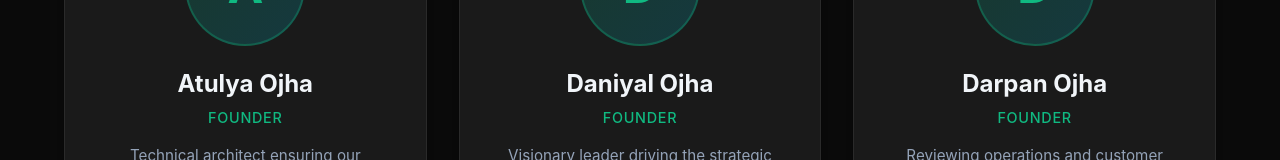
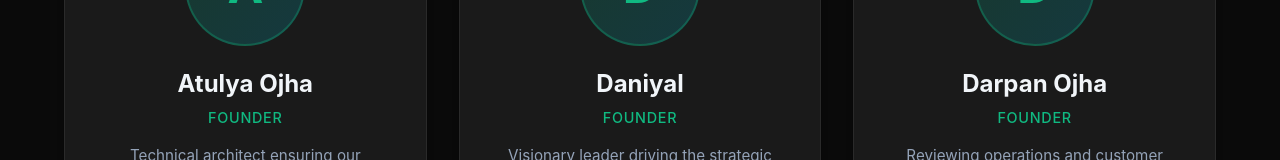
Before and after one commit to tejasdiscord12-collab/final-website, a React (Vite) app: page / in a window 1280 px wide. Shown: the part 4584-4744 px from the top of the page. Built offline with nearby package versions, Linux system fonts and the light colour scheme.

Commit message:
Update Daniyal's name in Team component

```diff
--- a/src/components/Team.jsx
+++ b/src/components/Team.jsx
@@ -94,7 +94,7 @@ const teamMembers = [
     bio: "Technical architect ensuring our infrastructure is robust, scalable, and cutting-edge."
   },
   {
-    name: "Daniyal Ojha",
+    name: "Daniyal",
     role: "Founder",
     bio: "Visionary leader driving the strategic direction and innovation behind NexterCloud."
   },
```
